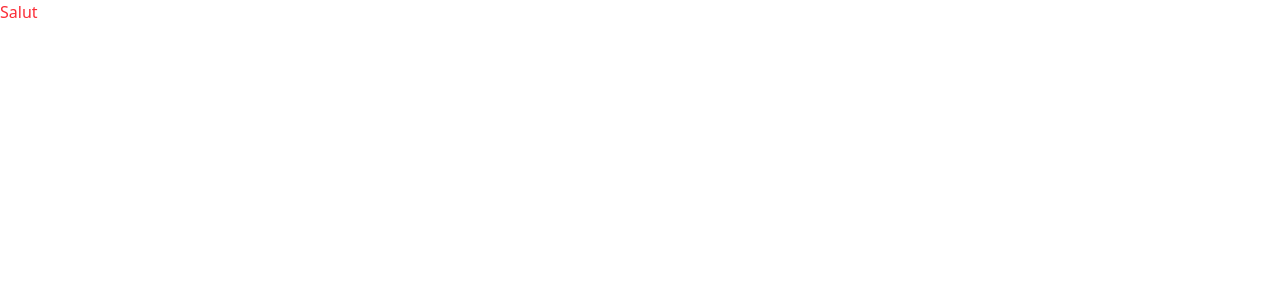
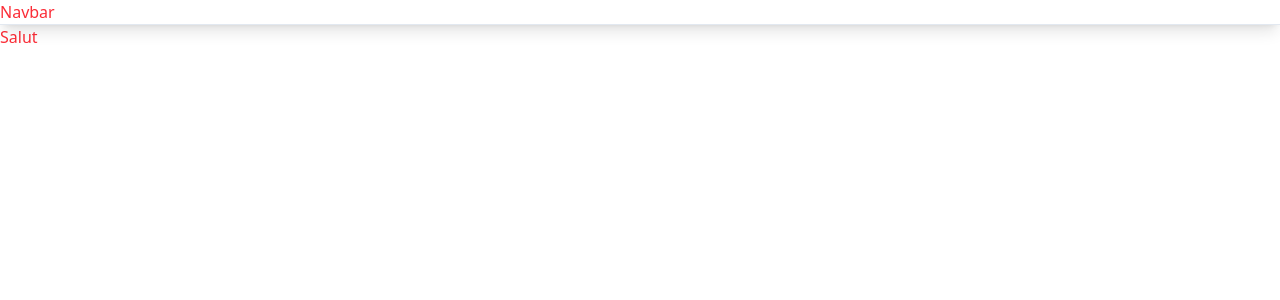
Before and after one commit to Letterflixd/Letterflixd-Front, a React (Vite) app: page / in a window 1280 px wide. Shown: the top 300 px of the page. Built offline with nearby package versions, Linux system fonts and the light colour scheme.

Commit message:
add navbar

```diff
--- a/src/App.tsx
+++ b/src/App.tsx
@@ -1,12 +1,16 @@
 import { Routes, Route, useLocation } from "react-router-dom";
 import { useState } from 'react'
 import { Test } from "./pages/test";
+import Navbar from "./components/Navbar";
 
 function App() {
   return (
+    <>
+    <Navbar/>
     <Routes>
       <Route path="/" element={<Test />}/>
     </Routes>
+    </>
   )
 }
 
--- a/src/components/Navbar.tsx
+++ b/src/components/Navbar.tsx
@@ -0,0 +1,7 @@
+export default function Navbar() {
+    return(
+        <nav className="sticky top-0 z-50 bg-white shadow-lg border-b border-slate-200">
+            <h1 className="text-red-500">Navbar</h1>
+        </nav>
+    )
+}
```
